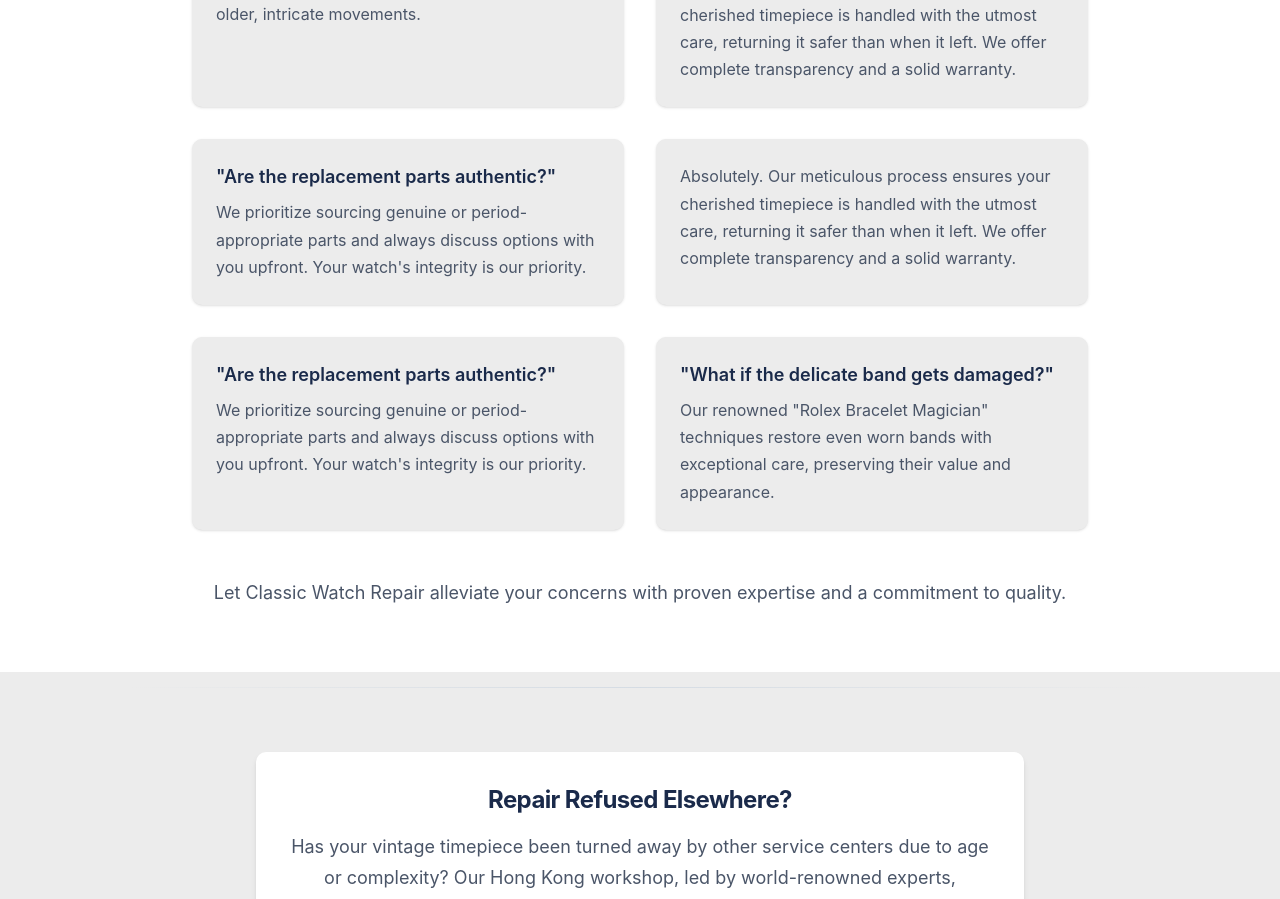
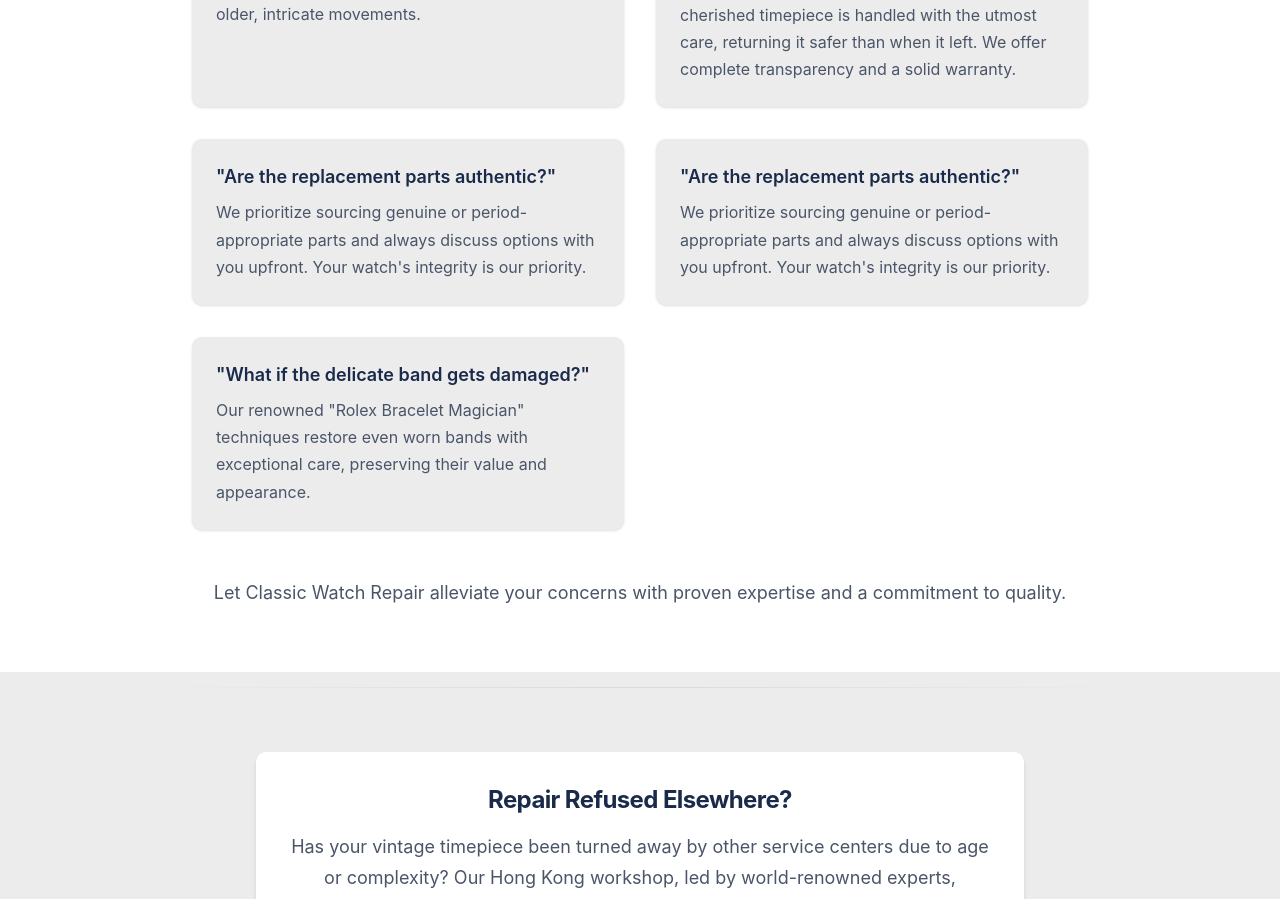
Before and after one commit to rickywcpoon/cwr-sg-lp, a Next.js app: page / in a window 1280 px wide. Shown: the part 1687-2586 px from the top of the page. Built offline with nearby package versions, Linux system fonts and the light colour scheme.

Commit message:
fix: remove duplicate card in concerns section

```diff
--- a/src/app/page.tsx
+++ b/src/app/page.tsx
@@ -549,12 +549,6 @@
                 <p className="body-text text-gray-600">We prioritize sourcing genuine or period-appropriate parts and always discuss options with you upfront. Your watch's integrity is our priority.</p>
               </div>
               {/* Apply scroll animation & clickable */}
-              <div className="bg-brand-light p-6 rounded-lg shadow animate-on-scroll fade-in clickable" style={{ transitionDelay: '0.5s' }}>
-                 {/* Escaped Text */}
-                 {/* Refined Benefit */}
-                <p className="body-text text-gray-600">Absolutely. Our meticulous process ensures your cherished timepiece is handled with the utmost care, returning it safer than when it left. We offer complete transparency and a solid warranty.</p>
-              </div>
-              {/* Apply scroll animation & clickable */}
               <div className="bg-brand-light p-6 rounded-lg shadow animate-on-scroll fade-in clickable" style={{ transitionDelay: '0.4s' }}>
                  {/* Escaped Text */}
                 <h3 className="font-semibold text-lg mb-2 text-brand-navy">"Are the replacement parts authentic?"</h3>
```
